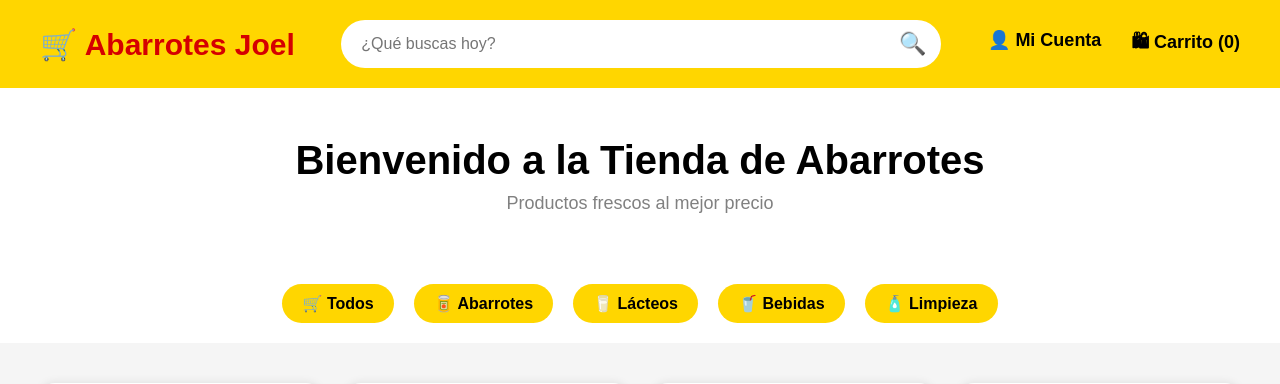
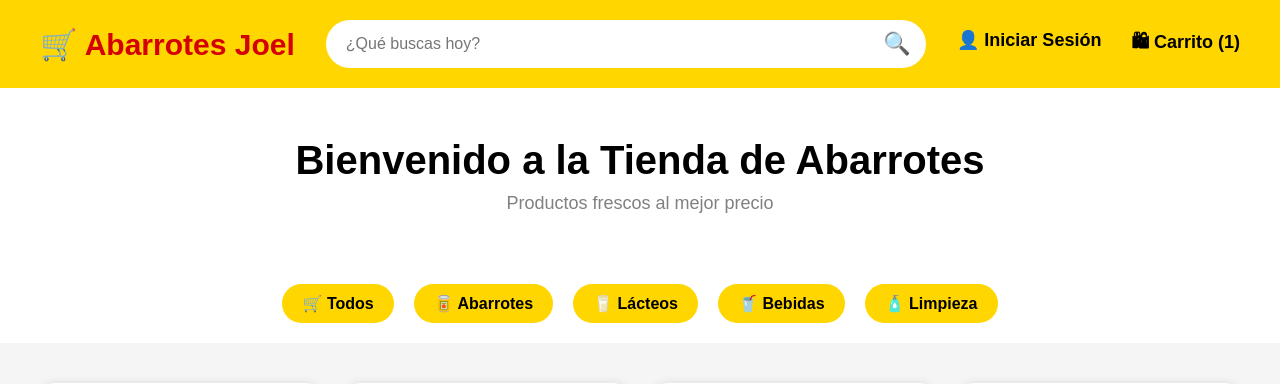
Before and after one commit to Zaidd3108/PROYECTO, a Flask app: page / in a window 1280 px wide. Shown: the top 384 px of the page. Run offline with Flask 3, Linux system fonts and the light colour scheme.

Commit message:
Update index.html

```diff
--- a/templates/index.html
+++ b/templates/index.html
@@ -56,7 +56,7 @@
             {% else %}
 
             <a href="/login">
-                👤 Mi Cuenta
+                👤 Iniciar Sesión
             </a>
 
             {% endif %}
```
